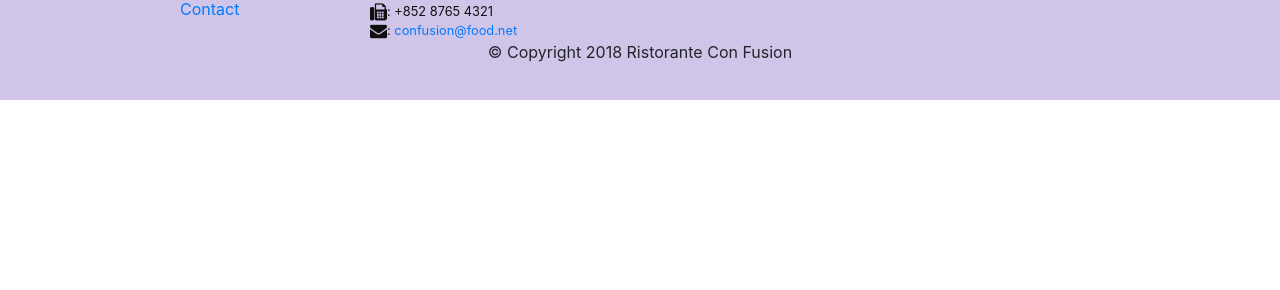
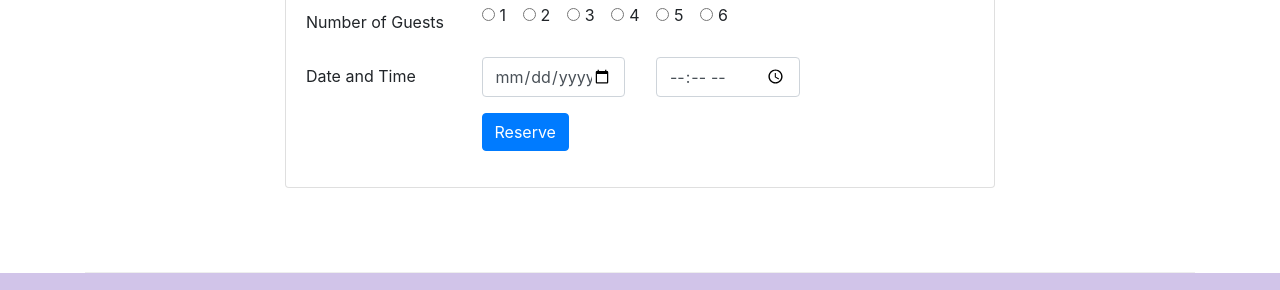
Before and after one commit to SwethaV-Developer/Confusion, a website: page index.html in a window 1280 px wide. Shown: the part 1661-1951 px from the top of the page. Before the commit the page ends 1761 px from the top, so only its background shows below. Drawn offline with nearby package versions, Linux system fonts and the light colour scheme.

Commit message:
Alerting Users Minor Modification

```diff
--- a/index.html
+++ b/index.html
@@ -39,8 +39,11 @@
                     <h1>Ristorante con Fusion</h1>
                     <p>We take inspiration from the World's best cuisines, and create a unique fusion experience. Our lipsmacking creations will tickle your culinary senses!</p>
                 </div>
-                <div class="col-12 col-sm align-self-center">
+                <div class="col-12 col-sm-3 align-self-center">
                     <img src="img/logo.png" class="img-fluid">
+                </div>
+                <div class="col-12 col-sm-3 align-self-center">
+                    <a href="#crdFeedback" class="btn btn-block btn-sm bg-warning text-dark">Reserve Table</a>
                 </div>
             </div>
         </div>
@@ -68,8 +71,13 @@
                 <h3>This Month's Promotions</h3>
             </div>
             <div class="col col-sm col-md">
-                <h2>Weekend Grand Buffet</h2>
-                <p class="d-none d-sm-block">Featuring mouthwatering combinations with a choice of five different salads, six enticing appetizers, six main entrees and five choicest desserts. Free flowing bubbly and soft drinks. All for just $19.99 per person </p>
+                <div class="media">
+                    <div class="media-body">
+                      <h2 class="mt-0">Weekend Grand Buffet <span class="badge badge-danger">NEW</span></h2>
+                      <p class="d-none d-sm-block">Featuring mouthwatering combinations with a choice of five different salads, six enticing appetizers, six main entrees and five choicest desserts. Free flowing bubbly and soft drinks. All for just $19.99 per person </p>
+                    </div>
+                    <img class="d-flex mr-3 img-thumbnail align-self-center" src="img/buffet.png" alt="buffet">
+               </div>
             </div>
         </div>
 
@@ -84,6 +92,63 @@
                         <h2 class="mt-0">Alberto Somayya</h2>
                         <h4>Executive Chef</h4>
                         <p class="d-none d-sm-block">Award winning three-star Michelin chef with wide International experience having worked closely with whos-who in the culinary world, he specializes in creating mouthwatering Indo-Italian fusion experiences. </p>
+                    </div>
+                </div>
+            </div>
+        </div>
+
+        <div class="row row-content align-self-center">
+            <div class="col-12 col-sm-8 offset-sm-2" >
+                <div class="card" id="crdFeedback">
+                    <h3 class="card-header bg-warning text-white">Reserve a Table</h3>
+                    <div class="card-body">
+                        <form>
+                            <div class="form-group row">
+                                <label class="col-md-3 col-form-label">Number of Guests</label>
+                                <div class="col-md-9 pl-3">
+                                    <div class="form-check form-check-inline">
+                                        <input class="form-check-input" type="radio" name="inlineRadioOptions" id="inlineRadio1" value="option1">
+                                        <label class="form-check-label" for="inlineRadio1">1</label>
+                                      </div>
+                                      <div class="form-check form-check-inline">
+                                        <input class="form-check-input" type="radio" name="inlineRadioOptions" id="inlineRadio2" value="option2">
+                                        <label class="form-check-label" for="inlineRadio2">2</label>
+                                      </div>
+                                      <div class="form-check form-check-inline">
+                                        <input class="form-check-input" type="radio" name="inlineRadioOptions" id="inlineRadio3" value="option3">
+                                        <label class="form-check-label" for="inlineRadio3">3 </label>
+                                      </div>
+                                      <div class="form-check form-check-inline">
+                                        <input class="form-check-input" type="radio" name="inlineRadioOptions" id="inlineRadio4" value="option4">
+                                        <label class="form-check-label" for="inlineRadio4">4 </label>
+                                      </div>
+                                      <div class="form-check form-check-inline">
+                                        <input class="form-check-input" type="radio" name="inlineRadioOptions" id="inlineRadio5" value="option5">
+                                        <label class="form-check-label" for="inlineRadio5">5 </label>
+                                      </div>
+                                      <div class="form-check form-check-inline">
+                                        <input class="form-check-input" type="radio" name="inlineRadioOptions" id="inlineRadio6" value="option6">
+                                        <label class="form-check-label" for="inlineRadio6">6 </label>
+                                      </div>
+                                </div>
+                            </div>
+                            <div class="form-group row">
+                                <label for="date" class="col-12 col-md-3 col-form-label">Date and Time</label>
+                                <div class="col-12 col-md-3 pl-3">
+                                    <input type="date" class="form-control" id="date" name="date" placeholder="Date">
+                                </div>
+                                <div class="col-12 col-md-3 pl-3">
+                                    <input type="time" class="form-control" id="time" name="time" placeholder="Time">
+                                </div>
+                            </div>
+                            <div class="form-group row">
+                                <div class="offset-md-3 pl-3">
+                                    <button type="submit" class="btn btn-primary">
+                                    Reserve
+                                    </button>
+                                </div>
+                            </div>
+                        </form>
                     </div>
                 </div>
             </div>
```
